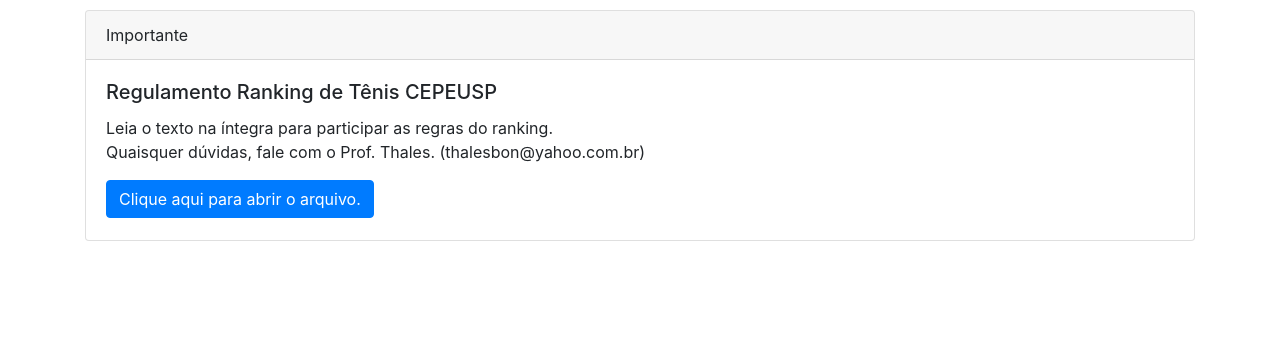
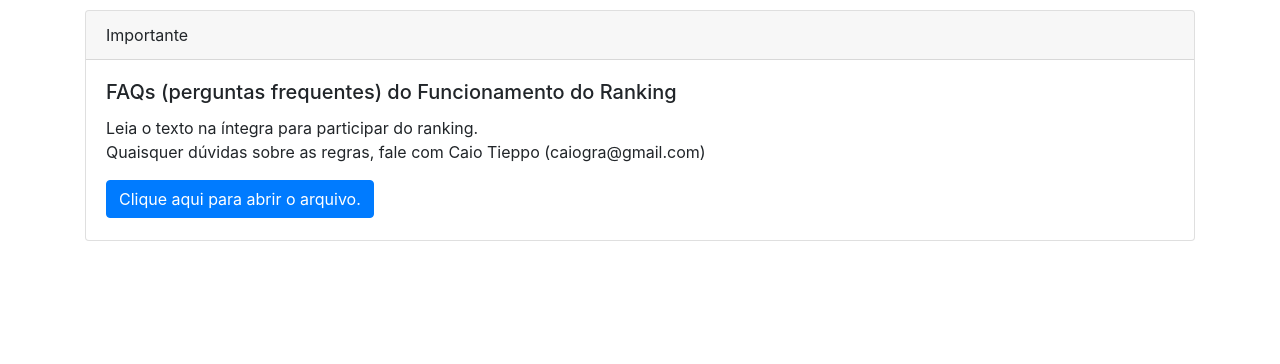
Before and after one commit to ezanon/rankingTenis, a PHP site: page / in a window 1280 px wide. Shown: the part 56-420 px from the top of the page. Run offline with PHP 8.4, Linux system fonts and the light colour scheme; data that the repository does not hold is empty.

Commit message:
Adicionado pdf FAQs

```diff
--- a/views/fe/showHome.tpl.php
+++ b/views/fe/showHome.tpl.php
@@ -1,6 +1,7 @@
 <div id="regulamento" class="container">
 
-<div class="card">
+ <!--
+ <div class="card">
   <div class="card-header">
     Importante
   </div>
@@ -12,5 +13,22 @@
     <a href="docs/Regulamento-oficial-RANKING-2017.pdf" class="btn btn-primary">Clique aqui para abrir o arquivo.</a>
   </div>
 </div>
+ -->
+
+<div class="card">
+  <div class="card-header">
+    Importante
+  </div>
+  <div class="card-body">
+      <h5 class="card-title">FAQs (perguntas frequentes) do Funcionamento do Ranking</h5>
+    <p class="card-text">
+        Leia o texto na íntegra para participar do ranking.<br>
+        Quaisquer dúvidas sobre as regras, fale com Caio Tieppo (caiogra@gmail.com)
+    </p>
+    <a href="docs/FAQs-do-Funcionamento-do-Ranking.pdf" class="btn btn-primary">Clique aqui para abrir o arquivo.</a>
+  </div>
+</div>
+
+
 
 </div>
```
Also changed, not shown: 2 other files.
